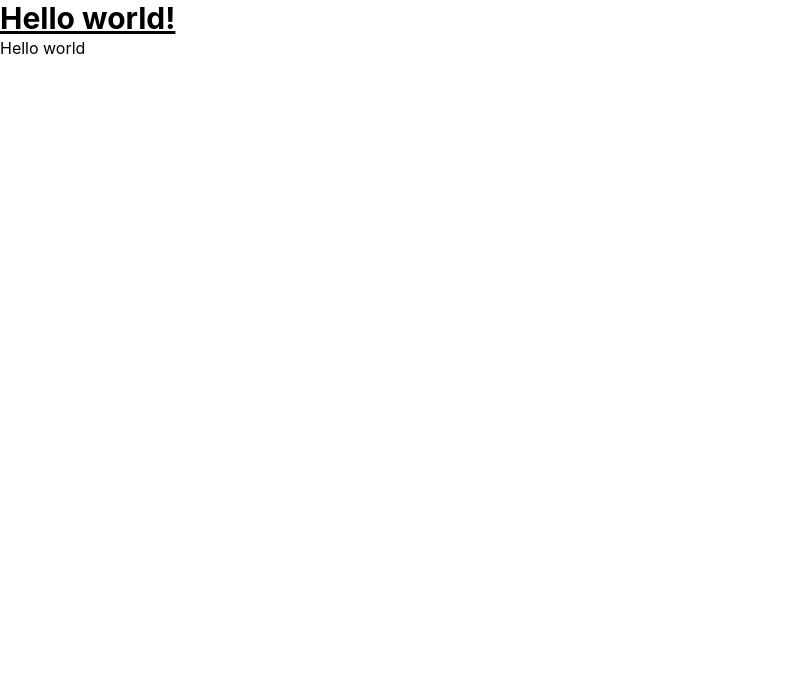
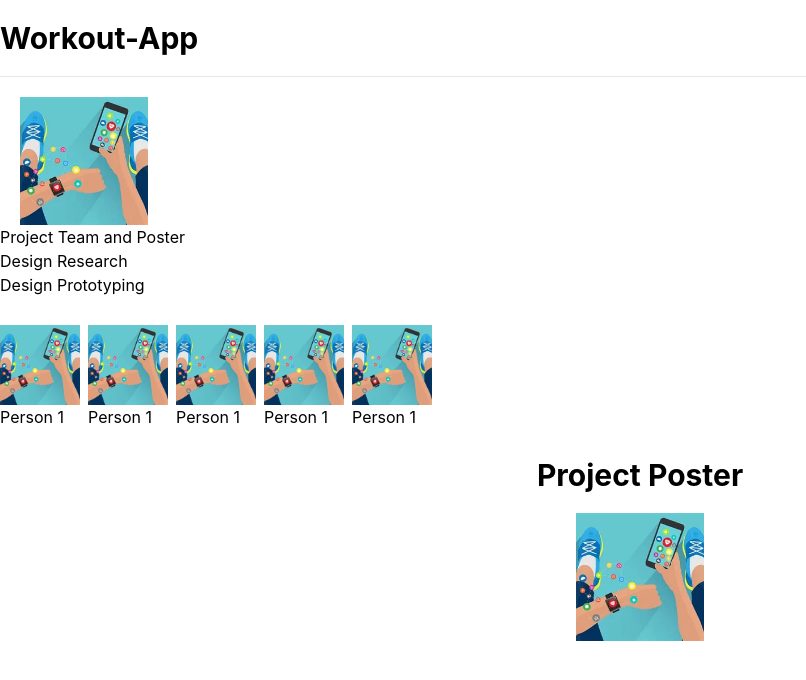
Before and after one commit to michaelsatumba/workout-app, a Next.js app: page / in a window 1280 px wide. Shown: the top 680 px of the page, without its empty margins (0-806 px from the left). Built offline with nearby package versions, Linux system fonts and the light colour scheme.

Commit message:
setup pages

```diff
--- /dev/null
+++ b/components/Gallery.js
@@ -0,0 +1,71 @@
+import Image from 'next/image';
+import React from 'react';
+import NavBar from './NavBar';
+
+function Gallery() {
+	return (
+		<div className="">
+			<NavBar />
+
+			<div className="flex space-x-2 my-2">
+				<div>
+					<div className="h-20 w-20 relative">
+						<Image
+							src="/image1.webp"
+							alt="main image"
+							layout="fill"
+							objectFit="cover"
+						/>
+					</div>
+					<p>Person 1</p>
+				</div>
+				<div>
+					<div className="h-20 w-20 relative">
+						<Image
+							src="/image1.webp"
+							alt="main image"
+							layout="fill"
+							objectFit="cover"
+						/>
+					</div>
+					<p>Person 1</p>
+				</div>
+				<div>
+					<div className="h-20 w-20 relative">
+						<Image
+							src="/image1.webp"
+							alt="main image"
+							layout="fill"
+							objectFit="cover"
+						/>
+					</div>
+					<p>Person 1</p>
+				</div>
+				<div>
+					<div className="h-20 w-20 relative">
+						<Image
+							src="/image1.webp"
+							alt="main image"
+							layout="fill"
+							objectFit="cover"
+						/>
+					</div>
+					<p>Person 1</p>
+				</div>
+				<div>
+					<div className="h-20 w-20 relative">
+						<Image
+							src="/image1.webp"
+							alt="main image"
+							layout="fill"
+							objectFit="cover"
+						/>
+					</div>
+					<p>Person 1</p>
+				</div>
+			</div>
+		</div>
+	);
+}
+
+export default Gallery;
--- /dev/null
+++ b/components/Header.js
@@ -0,0 +1,12 @@
+import React from 'react';
+
+function Header() {
+	return (
+		<div>
+			<p className="font-bold text-3xl py-5">Workout-App</p>
+			<hr />
+		</div>
+	);
+}
+
+export default Header;
--- /dev/null
+++ b/components/NavBar.js
@@ -0,0 +1,31 @@
+import Image from 'next/image';
+import Link from 'next/link';
+import React from 'react';
+
+function NavBar() {
+	return (
+		<div className="py-5">
+			<div className="h-32 w-32 ml-5 relative">
+				<Image
+					src="/image1.webp"
+					alt="main image"
+					layout="fill"
+					objectFit="cover"
+				/>
+			</div>
+			<Link href="/">
+				<p>Project Team and Poster</p>
+			</Link>
+
+			<Link href="/Research">
+				<p>Design Research</p>
+			</Link>
+
+			<Link href="/Prototype">
+				<p>Design Prototyping</p>
+			</Link>
+		</div>
+	);
+}
+
+export default NavBar;
--- /dev/null
+++ b/components/Poster.js
@@ -0,0 +1,22 @@
+import React from 'react';
+import Image from 'next/image';
+
+function Poster() {
+	return (
+		<div className="flex flex-col items-center">
+			<div>
+				<p className="font-bold text-3xl py-5">Project Poster</p>
+			</div>
+			<div className="h-32 w-32 relative">
+				<Image
+					src="/image1.webp"
+					alt="main image"
+					layout="fill"
+					objectFit="cover"
+				/>
+			</div>
+		</div>
+	);
+}
+
+export default Poster;
--- /dev/null
+++ b/pages/Prototype.js
@@ -0,0 +1,16 @@
+import React from 'react';
+import Header from '../components/Header';
+import NavBar from '../components/NavBar';
+
+function Prototype() {
+	return (
+		<div>
+			<Header />
+			<NavBar />
+
+			<p>Design Prototyping</p>
+		</div>
+	);
+}
+
+export default Prototype;
--- /dev/null
+++ b/pages/Research.js
@@ -0,0 +1,15 @@
+import React from 'react';
+import Header from '../components/Header';
+import NavBar from '../components/NavBar';
+
+function Research() {
+	return (
+		<div>
+			<Header />
+			<NavBar />
+			<p>Design Research</p>
+		</div>
+	);
+}
+
+export default Research;
--- a/pages/index.js
+++ b/pages/index.js
@@ -1,12 +1,15 @@
 import Head from 'next/head';
 import Image from 'next/image';
-import styles from '../styles/Home.module.css';
+import Gallery from '../components/Gallery';
+import Header from '../components/Header';
+import Poster from '../components/Poster';
 
 export default function Home() {
 	return (
 		<div>
-			<h1 className="text-3xl font-bold underline">Hello world!</h1>
-			<p>Hello world</p>
+			<Header />
+			<Gallery />
+			<Poster />
 		</div>
 	);
 }
```
Also changed, not shown: public/image1.webp (added).
